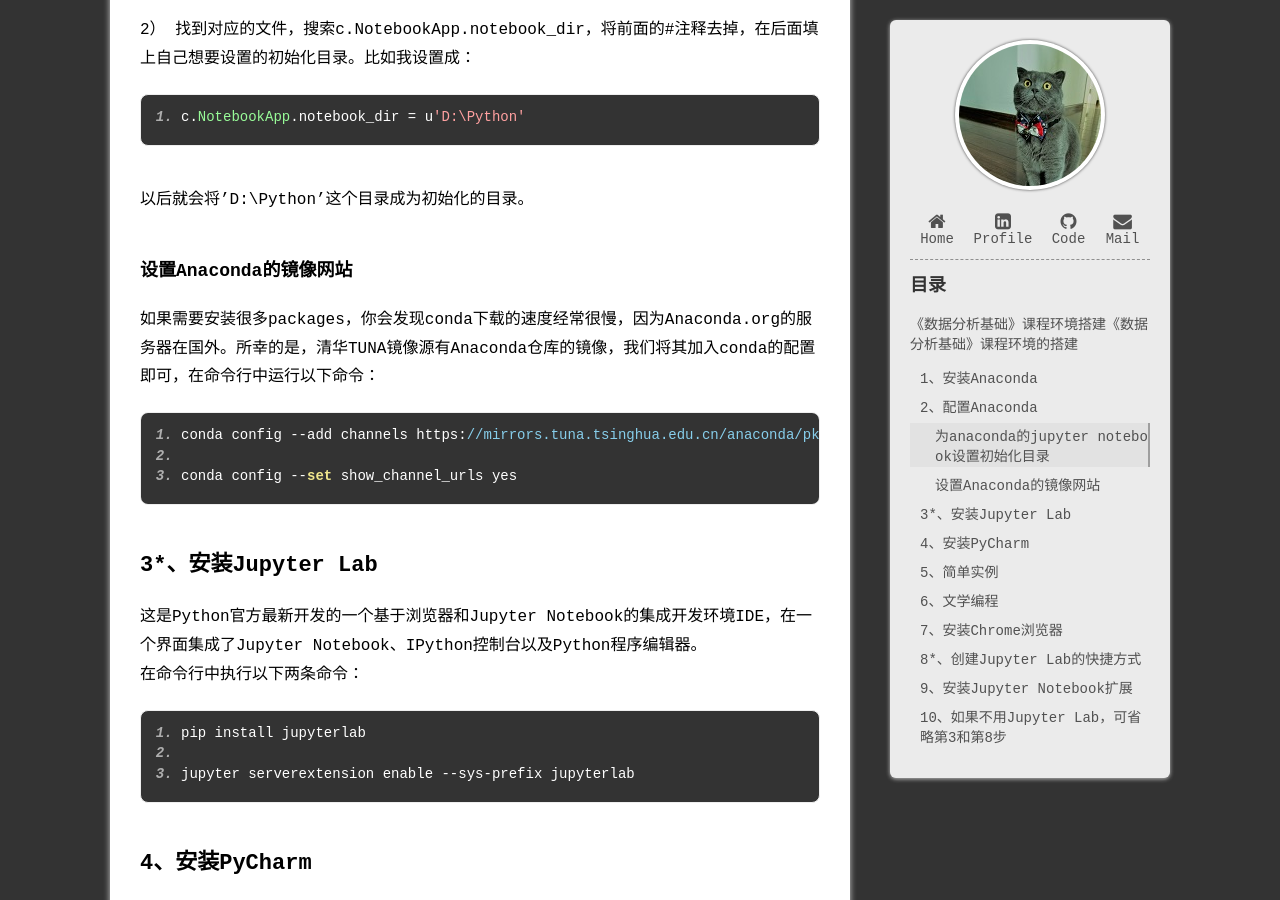
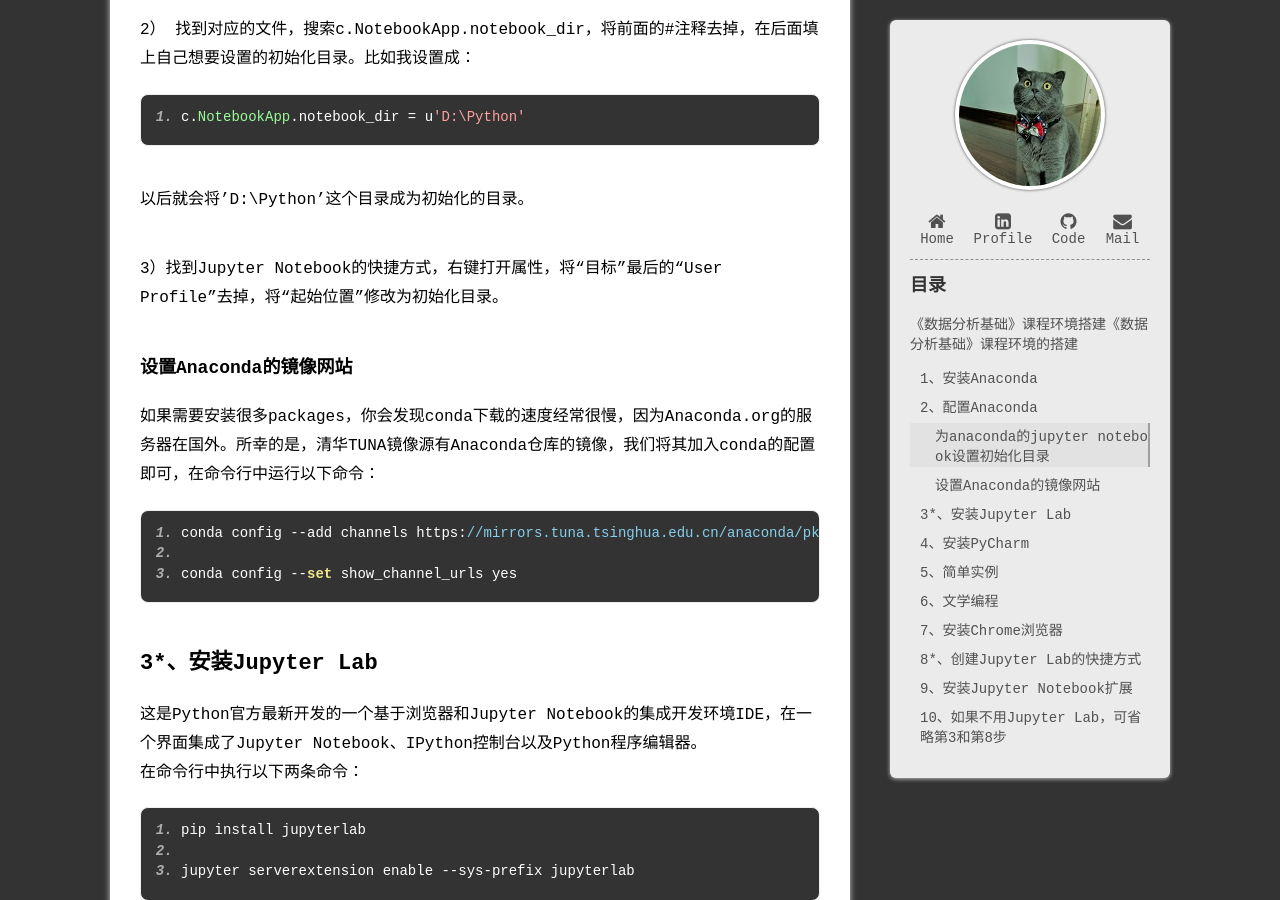
Before and after one commit to jplee1969/jplee1969.github.io, a Jekyll site: the page built from _posts/teaching/2017-06-08-课程环境.md, in a window 1280 px wide and 900 px high, scrolled down 974 px. Built offline with Jekyll 4.4.1, drawn with Linux system fonts in a browser that asks for light colours.

Commit message:
Update 2017-06-08-课程环境.md

````diff
--- a/_posts/teaching/2017-06-08-课程环境.md
+++ b/_posts/teaching/2017-06-08-课程环境.md
@@ -30,6 +30,8 @@ Writing default config to: C:\Users\jplee\.jupyter\jupyter_notebook_config.py
 c.NotebookApp.notebook_dir = u'D:\Python'
 ```
 以后就会将'D:\Python'这个目录成为初始化的目录。
+
+3）找到Jupyter Notebook的快捷方式，右键打开属性，将“目标”最后的“User Profile”去掉，将“起始位置”修改为初始化目录。
 
 ### 设置Anaconda的镜像网站
 如果需要安装很多packages，你会发现conda下载的速度经常很慢，因为Anaconda.org的服务器在国外。所幸的是，清华TUNA镜像源有Anaconda仓库的镜像，我们将其加入conda的配置即可，在命令行中运行以下命令：
````
